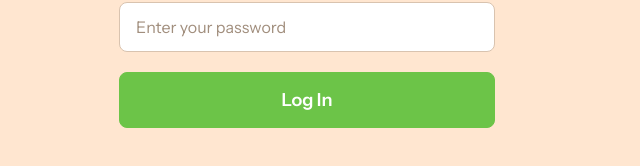
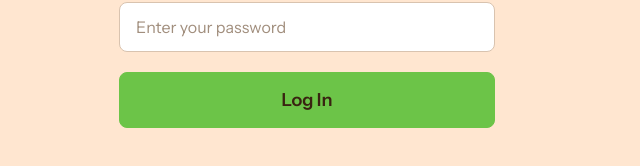
Before and after one commit to vedhanth-uni/Team-6-Social-Scheduler, a React (Vite) app in the folder frontend/: page / in a window 1280 px wide. Both pictures are taken after a click on the button "Login". Shown: the part 514-680 px from the top of the page, without its empty margins (333-973 px from the left). Built offline with nearby package versions, Linux system fonts and the light colour scheme; no server answers.

Commit message:
standardized filenames

```diff
--- a/frontend/src/login.css
+++ b/frontend/src/LoginPage.css
@@ -155,6 +155,11 @@ body {
   border: 1px solid #6CC448;
 }
 
+.link {
+  text-decoration: none;
+  color: #392311;
+}
+
 @media (max-width: 480px) {
   .login-page {
     padding: 24px 20px;
--- a/frontend/src/LoginPage.tsx
+++ b/frontend/src/LoginPage.tsx
@@ -1,6 +1,7 @@
-import './login.css';
+import './LoginPage.css';
 import {supabase} from './supabaseClient';
 import { useState } from "react";
+import { Link } from 'react-router';
 
 type AuthMode = "login" | "signup";
 
@@ -83,7 +84,7 @@ function LoginForm() {
             </div>
 
             <button type="submit" className="signup-button">
-              {mode === "login" ? "Log In" : "Create Account"}
+              <Link className='link' to='/Dash'> {mode === "login" ? "Log In" : "Create Account"} </Link>
             </button>
           </form>
         </section>
```
